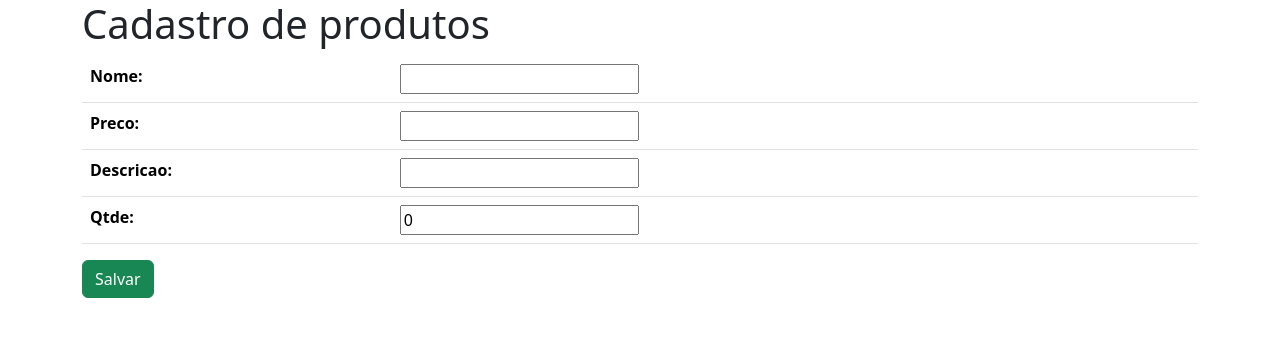
After one commit to dbernardos/20261TEP2Python, a Django app: page /salvarProdutos in a window 1280 px wide. The commit adds this page. Shown: the top 337 px of the page. Run offline with Django 5.2, Linux system fonts and the light colour scheme; some libraries are stand-ins or nearby versions.

Commit message:
cadastrar produto usando form model

```diff
--- /dev/null
+++ b/core/forms.py
@@ -0,0 +1,7 @@
+from django import forms
+from .models import Produto
+
+class ProdutoForm(forms.ModelForm):
+    class Meta:
+        model = Produto
+        fields = '__all__'
--- /dev/null
+++ b/core/templates/salvarProdutos.html
@@ -0,0 +1,25 @@
+{% load bootstrap5 %}
+<!DOCTYPE html>
+<html lang="en">
+<head>
+    <meta charset="UTF-8">
+    <meta name="viewport" content="width=device-width, initial-scale=1.0">
+    <title>Salvar produtos</title>
+    {% bootstrap_css %}
+</head>
+<body>
+    <div class="container">
+        <h1>Cadastro de produtos</h1>
+
+        <form action="{% url 'urlsalvarProdutos' %}" method="POST">
+            {% csrf_token %}
+            <table class="table table-hover">
+                {{ form.as_table }}
+            </table>
+            <input type="submit" value="Salvar" class="btn btn-success">
+        </form>
+
+
+    </div>
+</body>
+</html>
--- a/core/urls.py
+++ b/core/urls.py
@@ -1,7 +1,7 @@
 from django.urls import path
 from .views import index, contato, produtos, clientes
 from .views import salvarClientes, editaCliente, apagaCliente, entrar, sair
-
+from .views import salvarProdutos
 
 urlpatterns = [
     path('', index, name="urlindex"),
@@ -13,4 +13,5 @@ urlpatterns = [
     path('apagaCliente/<int:id>', apagaCliente, name="urlapagaCliente"),
     path('entrar', entrar, name="urlentrar"),
     path('sair', sair, name="urlsair"),
+    path('salvarProdutos', salvarProdutos, name='urlsalvarProdutos'),
 ]
--- a/core/views.py
+++ b/core/views.py
@@ -4,6 +4,7 @@ from django.http import HttpResponse
 from django.contrib.auth import authenticate, login, logout
 from django.contrib import messages
 from django.contrib.auth.decorators import login_required
+from .forms import ProdutoForm
 
 def index(request):
     context = {'curso': 'Desenvolvimento de Sistemas'}
@@ -20,7 +21,7 @@ def contato(request):
 @login_required(login_url='urlentrar')
 def produtos(request):
     produtos = Produto.objects.all()
-    context = {'prod': produtos}
+    context = {'produtos': produtos}
     return render(request, 'produtos.html', context)
 
 @login_required(login_url='urlentrar')
@@ -90,3 +91,13 @@ def entrar(request):
 def sair(request):
     logout(request)
     return redirect('urlentrar')
+
+def salvarProdutos(request):
+    if request.method == 'GET':
+        form = ProdutoForm()
+        return render(request, 'salvarProdutos.html', {'form': form})
+    else:
+        form = ProdutoForm(request.POST, request.FILES)
+        if form.is_valid():
+            form.save()
+            return redirect('urlprodutos')
```
Also changed, not shown: core/templates/produtos.html (+8 -3 lines), db.sqlite3.
